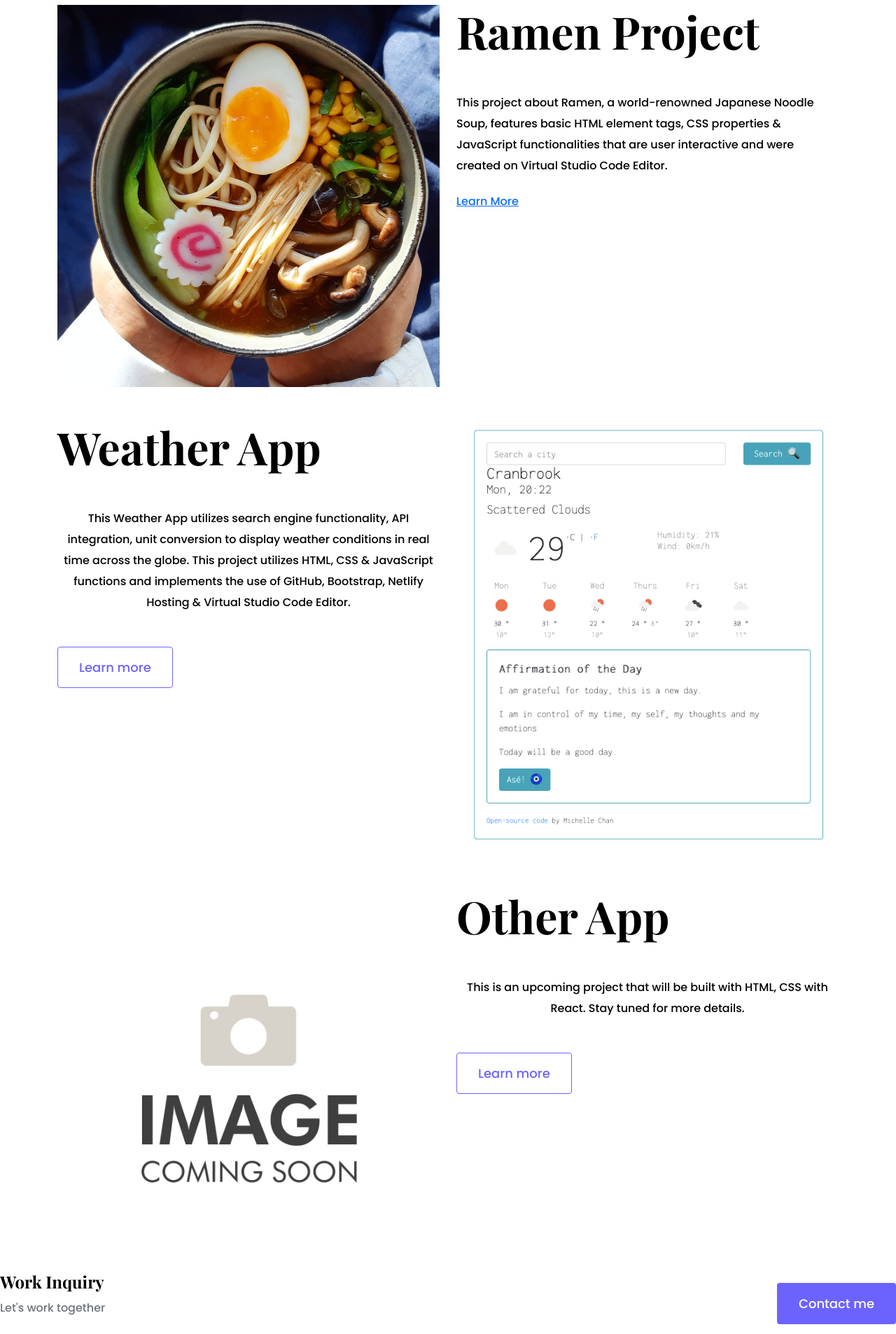
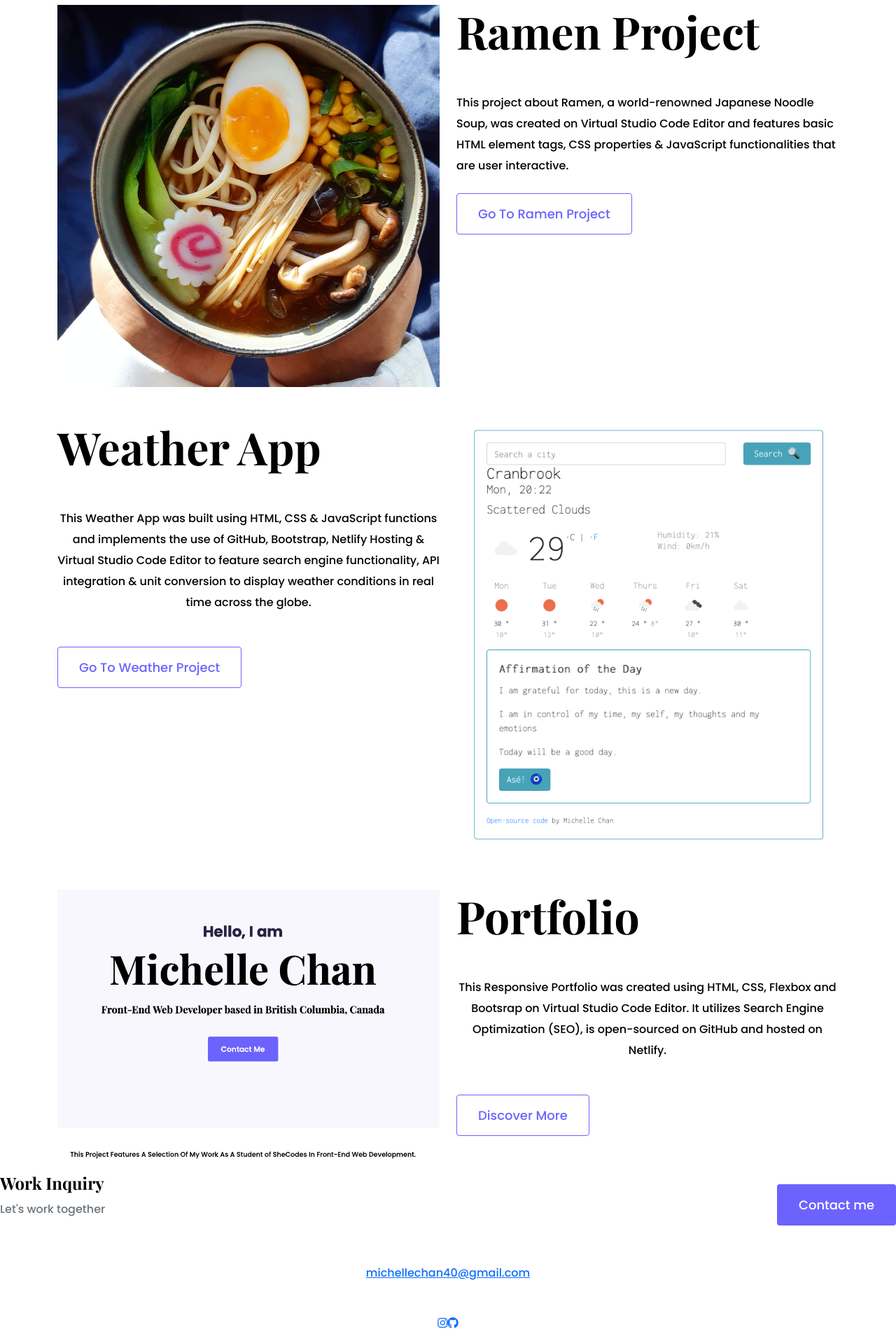
Before and after one commit to michellechan40/portfolio-project, a plain HTML site: page index.html in a window 1280 px wide. Shown: the part 820-2726 px from the top of the page at 70% size. Drawn offline with nearby package versions, Linux system fonts and the light colour scheme.

Commit message:
Tweaked written content descriptions for projects

```diff
--- a/index.html
+++ b/index.html
@@ -102,12 +102,11 @@
     Ramen Project
 </h2>
 <p class="mb-4">
-  This project about Ramen, a world-renowned Japanese Noodle Soup,
+  This project about Ramen, a world-renowned Japanese Noodle Soup, was created on Virtual Studio Code Editor and
   features basic HTML element tags, CSS properties & JavaScript
-  functionalities that are user interactive and were created on
-  Virtual Studio Code Editor.
+  functionalities that are user interactive.
 </p>
-<a href="https://calm-crostata-fa8777.netlify.app/">Learn More</a>
+<a href="https://calm-crostata-fa8777.netlify.app/" class="btn btn-branding-outline" target="blank">Go To Ramen Project</a>
 </div>
 </div>
 </div>
@@ -117,13 +116,13 @@
           <div class="project-desciption">
             <h2 class="mb-5">Weather App</h2>
                <p class="mb-5 text-center">
-             This Weather App utilizes search engine functionality, API
-              integration, unit conversion to display weather conditions in real
-              time across the globe. This project utilizes HTML, CSS &
+             This Weather App was built using HTML, CSS &
               JavaScript functions and implements the use of GitHub, Bootstrap,
-              Netlify Hosting & Virtual Studio Code Editor.
+              Netlify Hosting & Virtual Studio Code Editor to feature search engine functionality, API
+              integration & unit conversion to display weather conditions in real
+              time across the globe.
             </p>
-            <a href="https://jovial-pie-801a96.netlify.app" class="btn btn-branding-outline"> Learn more </a>
+            <a href="https://jovial-pie-801a96.netlify.app" class="btn btn-branding-outline" target="blank"> Go To Weather Project</a>
           </div>
         </div>
         <div class="col d-none d-lg-block">
@@ -133,16 +132,15 @@
 
       <div class="row">
         <div class="col d-none d-lg-block">
-          <img src="images/coming soon.jpg" class="img-fluid" alt="" />
+          <img src="images/portfolio.jpg" class="img-fluid" alt="" />
         </div>
         <div class="col">
           <div class="project-desciption">
-            <h2 class="mb-5">Other App</h2>
+            <h2 class="mb-5">Portfolio</h2>
             <p class="mb-5 text-center">
-             This is an upcoming project that will be built with HTML, CSS with
-              React. Stay tuned for more details.
+             This Responsive Portfolio was created using HTML, CSS, Flexbox and Bootsrap on Virtual Studio Code Editor. It utilizes Search Engine Optimization (SEO), is open-sourced on GitHub and hosted on Netlify.
             </p>
-            <a href="work.html" class="btn btn-branding-outline"> Learn more </a>
+            <a href="index.html" class="btn btn-branding-outline" target="blank"> Discover More</a>
           </div>
         </div>
       </div>
```
Also changed, not shown: about.html (+5 -5 lines), work.html (+16 -10 lines), images/portfolio.jpg (added), 2 other files.
